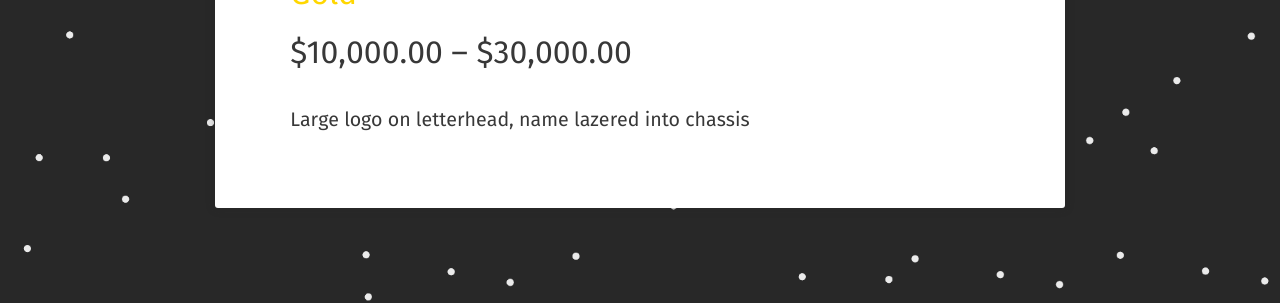
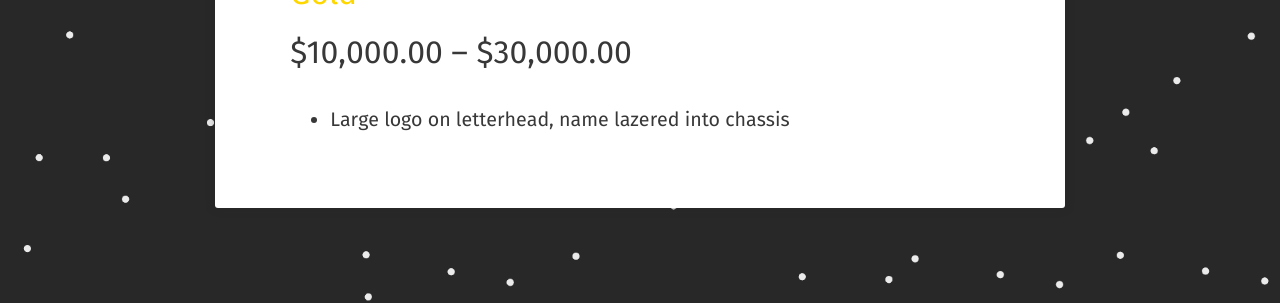
Before and after one commit to blair3sat/old-blair3sat.github.io, a Jekyll site: the page built from projects/index.md, in a window 1280 px wide. Shown: the part 409-712 px from the top of the page. Built offline with Jekyll 4.4.1, drawn with Linux system fonts in a browser that asks for light colours; some web fonts are replaced.

Commit message:
Update index.md

```diff
--- a/projects/index.md
+++ b/projects/index.md
@@ -6,5 +6,5 @@
 ---
 
 
-<div style="font-size:24pt;color:gold;">Gold</div><div style="font-size:24pt;"> $10,000.00 – $30,000.00</div>
-Large logo on letterhead, name lazered into chassis
+<div style="font-size:24pt;"><div style="color:Gold;">Gold</div>  $10,000.00 – $30,000.00</div>
+* Large logo on letterhead, name lazered into chassis
```
